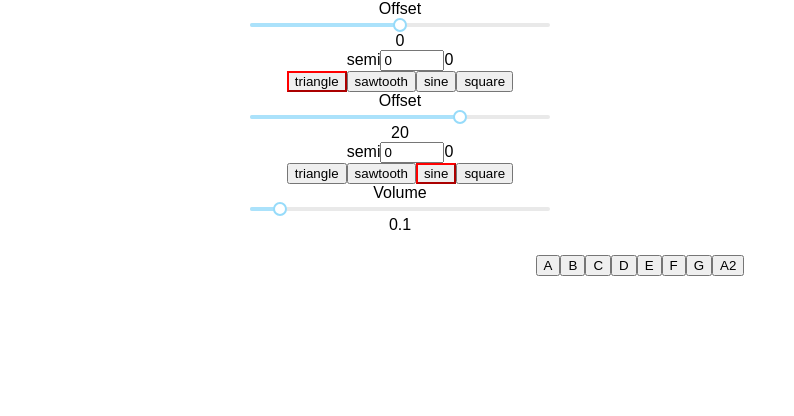
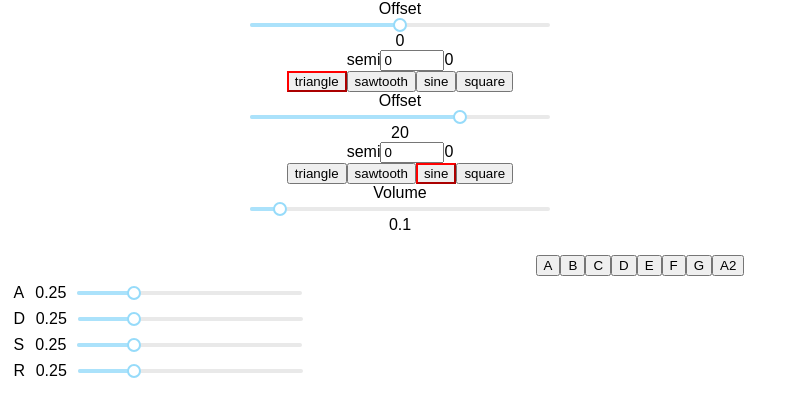
Before and after one commit to sk222sw/synth-stuff, a React (Create React App) app: page / in a window 1280 px wide. Shown: the top 416 px of the page, without its empty margins (0-794 px from the left). Built offline with nearby package versions, Linux system fonts and the light colour scheme.

Commit message:
add envelope component

```diff
--- a/package.json
+++ b/package.json
@@ -13,7 +13,8 @@
     "react-dom": "^15.6.1",
     "react-scripts-ts": "2.5.0",
     "react-slider": "^0.8.0",
-    "recompose": "^0.24.0"
+    "recompose": "^0.24.0",
+    "styled-components": "^2.1.2"
   },
   "devDependencies": {
     "@types/webaudioapi": "^0.0.27",
--- a/src/App.tsx
+++ b/src/App.tsx
@@ -6,6 +6,7 @@ import keys from './assets/keys.json'
 import hoo from './models/Synth2'
 
 import * as R from 'ramda'
+import Envelope from './components/Envelope'
 import Keyboard from './components/Keyboard'
 import { keyExists, keyIsPressed, removeKey } from './helpers/KeyHandler'
 import ComputerKeyboard from './hocs/ComputerKeyboard'
@@ -27,6 +28,12 @@ class App extends React.Component<{}, any> {
       waveforms: [
         'triangle', 'sawtooth', 'sine', 'square',
       ],
+      envelope: {
+        a: 0.25,
+        d: 0.25,
+        s: 0.25,
+        r: 0.25,
+      },
       pressedKeys: [],
       keys,
       oscillatorConfigs: [
@@ -168,6 +175,15 @@ class App extends React.Component<{}, any> {
     }
   }
 
+  changeEnvelope = type => value => {
+    const envelope = {
+      ...this.state.envelope,
+      [type]: value,
+    }
+
+    this.setState({ envelope })
+  }
+
   render() {
 
     return (
@@ -231,6 +247,13 @@ class App extends React.Component<{}, any> {
             {this.state.pressedKeys.map(key => <span key={key}>{key}</span>)}
           </div>
         </ComputerKeyboard>
+        <Envelope
+          envelope={this.state.envelope}
+          changeAttack={this.changeEnvelope('a')}
+          changeDecay={this.changeEnvelope('d')}
+          changeSustain={this.changeEnvelope('s')}
+          changeRelease={this.changeEnvelope('r')}
+        />
       </div>
     )
   }
--- /dev/null
+++ b/src/components/Envelope.tsx
@@ -0,0 +1,19 @@
+import * as React from 'react'
+import EnvelopeItem from './EnvelopeItem'
+
+const Envelope = ({
+  envelope,
+  changeAttack,
+  changeDecay,
+  changeSustain,
+  changeRelease,
+}) => (
+  <div className="envelope">
+    <EnvelopeItem name={'A'} onChange={changeAttack}  value={envelope.a} />
+    <EnvelopeItem name={'D'} onChange={changeDecay}   value={envelope.d} />
+    <EnvelopeItem name={'S'} onChange={changeSustain} value={envelope.s} />
+    <EnvelopeItem name={'R'} onChange={changeRelease} value={envelope.r} />
+  </div>
+)
+
+export default Envelope
--- /dev/null
+++ b/src/components/EnvelopeItem.tsx
@@ -0,0 +1,40 @@
+import Slider from 'rc-slider'
+import 'rc-slider/assets/index.css'
+import * as React from 'react'
+import styled from 'styled-components'
+
+const SliderContainer = styled.div`
+  display: flex;
+  align-items: center;
+  justify-content: space-around;
+  max-width: 300px;
+  margin: 8px;
+`
+
+const EnvelopeSlider = styled(Slider)`
+  max-width: 75%;
+` as Slider
+
+const getValue = value => value * 100 || 0
+
+const getOnChangeValue = onChange => value => onChange(value / 100)
+
+const EnvelopeItem = ({
+  value,
+  onChange,
+  name,
+}) => (
+  <div className="envelope-item">
+    <SliderContainer>
+      <span>
+        {name}
+      </span>
+      <span>
+        {value}
+      </span>
+      <EnvelopeSlider value={getValue(value)} onChange={getOnChangeValue(onChange)}/>
+    </SliderContainer>
+  </div>
+)
+
+export default EnvelopeItem
```
Also changed, not shown: 1 other file (tests, documents, lock files or other folders).
